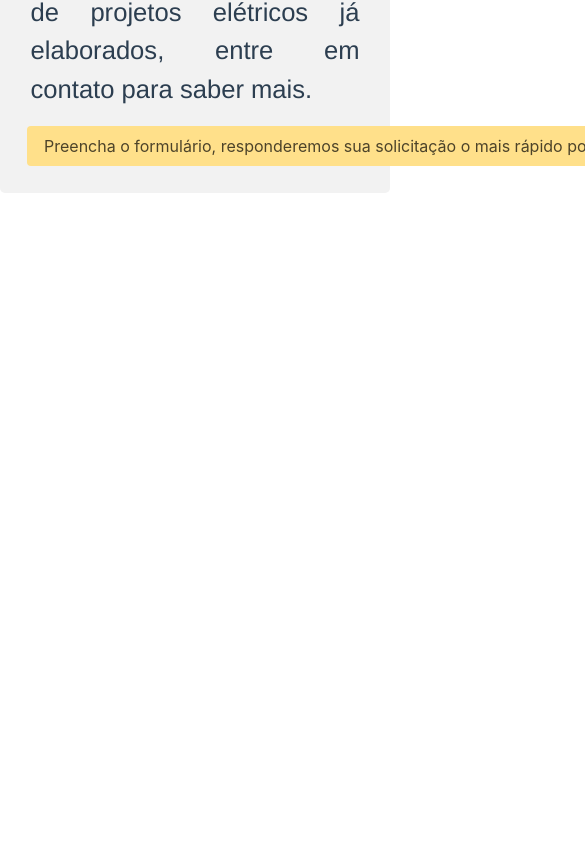
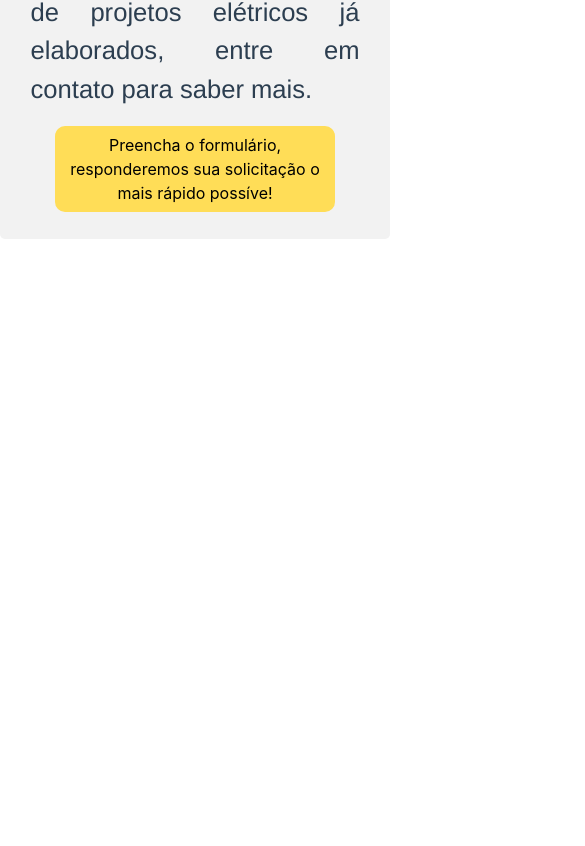
Before and after one commit to LaisGalvao/marcio_eletrica, a Vue app: page /servicos/projetos-eletricos in a window 390 px wide. Shown: the part 1138-1984 px from the top of the page, 585 px wide, since content can reach past the window. Built offline with nearby package versions, Linux system fonts and the light colour scheme.

Commit message:
fix: estilos e design responsivo

```diff
--- a/src/components/Interface/Footer.vue
+++ b/src/components/Interface/Footer.vue
@@ -37,7 +37,7 @@ export default {};
 @media screen and (max-width: 1024px) {
   .footer {
     bottom: 0 !important;
-    top: 600vh !important;
+    top: 120vh !important;
     position: relative;
     clear: both;
     width: 100% !important;
--- a/src/views/ModalContato.vue
+++ b/src/views/ModalContato.vue
@@ -1,13 +1,13 @@
 <template>
   <div>
-    <b-button
+    <button
       v-b-modal.modal-1
       variant="warning"
       class="btn-contato is-warning"
       id="toggle-btn"
       @click="modalShow = !modalShow"
       >Preencha o formulário, responderemos sua solicitação o mais rápido
-      possíve!</b-button
+      possíve!</button
     >
 
     <b-modal
@@ -47,5 +47,22 @@ export default {
 .btn-contato {
   margin: 2%;
   width: auto;
+  height: max-content;
+  padding: 2%;
+  overflow: hidden;
+  background-color: hsl(48, 100%, 67%);
+  border: none;
+  border-radius: 10px;
+}
+ .btn-contato span{
+    width: auto;
+    overflow: hidden;
+  }
+
+@media screen and (max-width: 1024px){
+  .btn-contato{
+    width: 80% !important;
+    margin: 2%;
+  }
 }
 </style>
```
Also changed, not shown: src/components/Interface/Contato.vue (+0 -75 lines).
